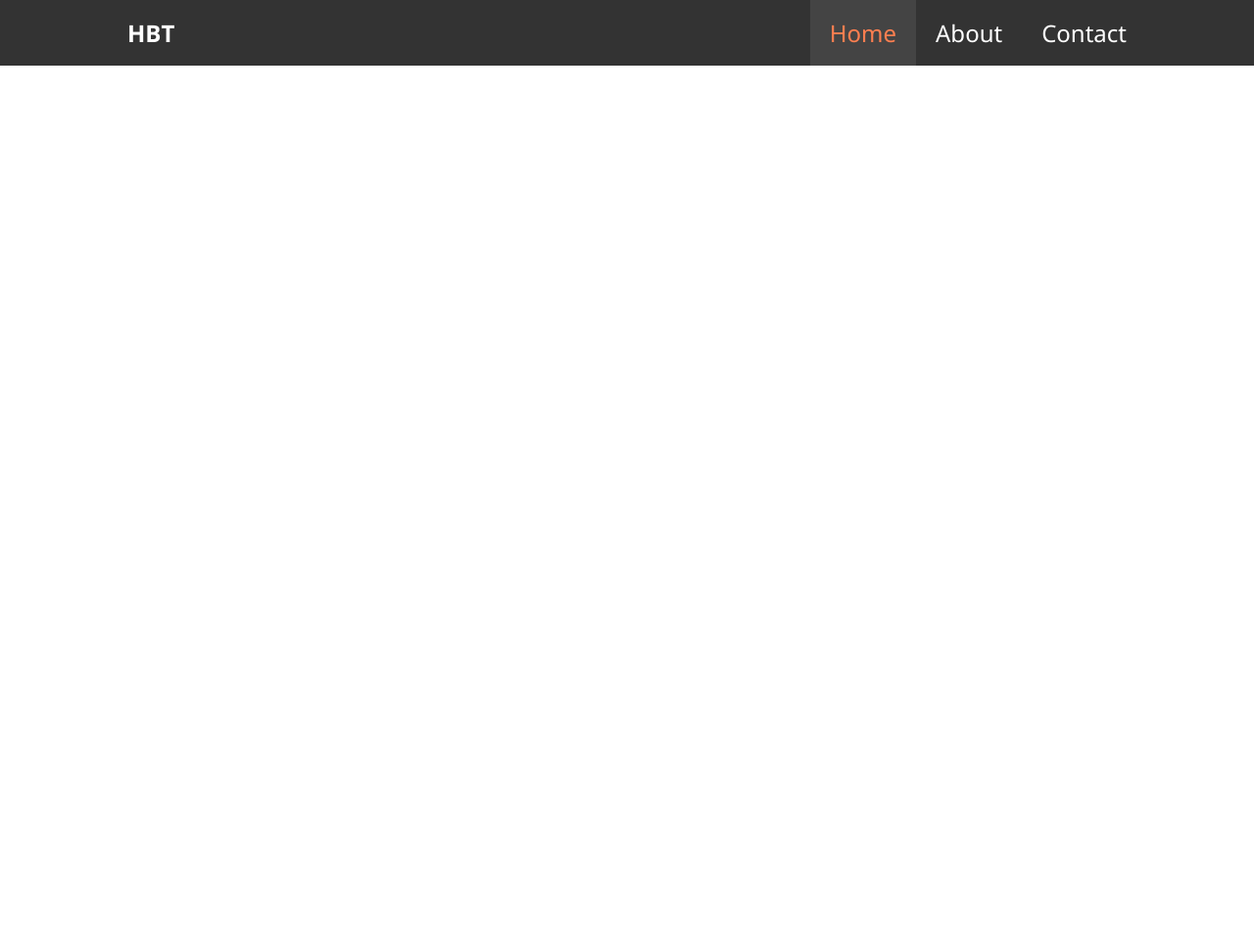
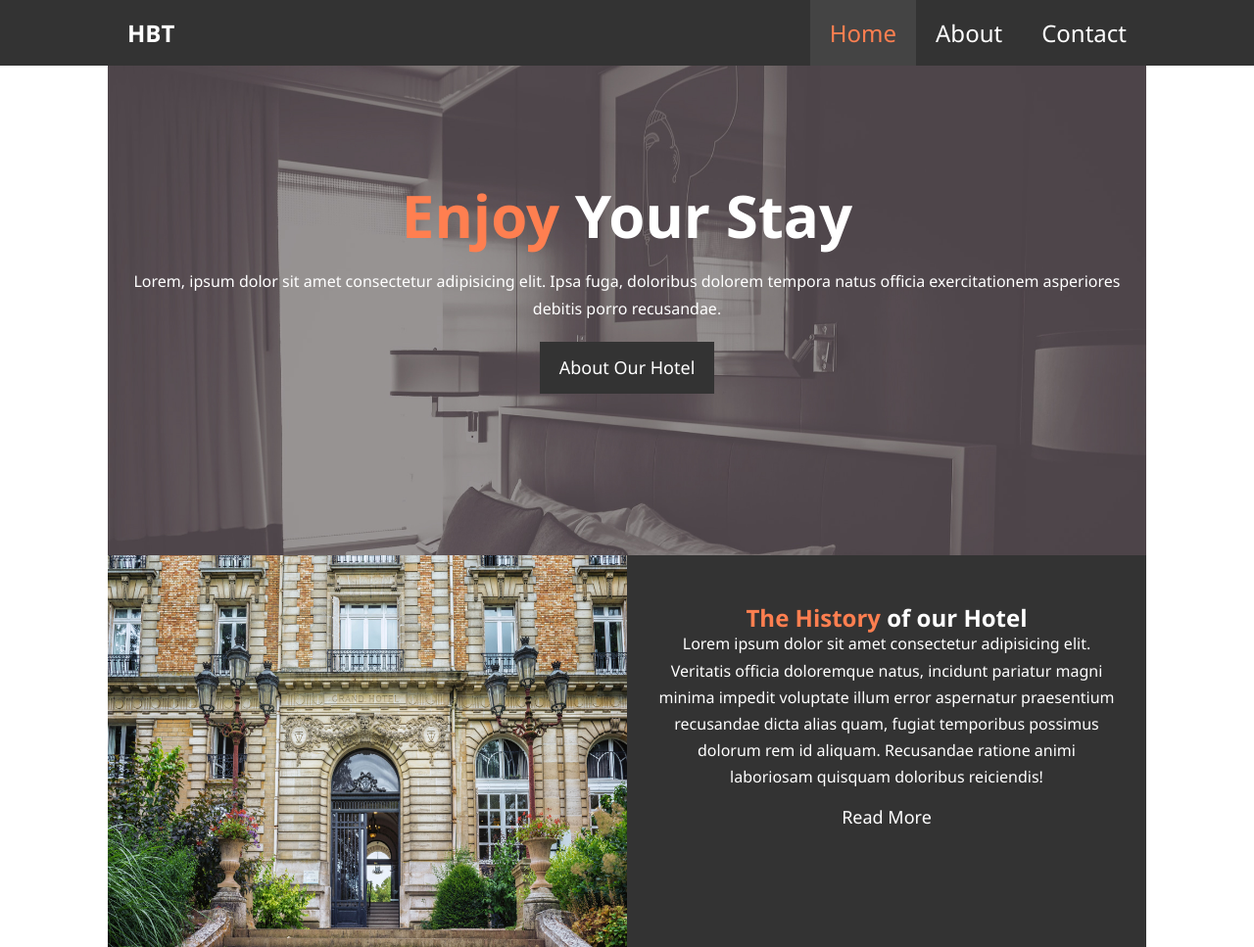
Before and after one commit to ac488603/dummy-hotel-website, a plain HTML site: page index.html in a window 1280 px wide. Shown: the whole page at 98% size. Before the commit the page ends 800 px from the top, so only its background shows below. Drawn offline with Linux system fonts and the light colour scheme.

Commit message:
showcase

```diff
--- a/css/styles.css
+++ b/css/styles.css
@@ -11,8 +11,10 @@ body{
 
 a{
     color:#fff;
+    text-decoration: none;
 }
 
+/*utility*/
 .container{
     margin: auto;
     max-width: 1100px;
@@ -20,6 +22,23 @@ a{
     padding: 0 20px;
 }
 
+.orange-text {
+    color:coral;
+}
+
+.btn{
+    color: white;
+    display: inline-block;
+    padding: 13px 20px;
+    border:none;
+    font-size: 18px;
+    cursor: pointer;
+    background: #333;
+    margin:auto;
+
+}
+
+/* navbar */
 #navbar{
     background: #333;
     color: #fff;
@@ -31,7 +50,6 @@ a{
  }
 
 .logo a {
-    text-decoration: none;
     font-size: x-large;
 }
 
@@ -57,3 +75,46 @@ a{
     color: coral;
     background: #444;
 }
+
+/*showcase*/
+.showcase-content{
+    background: url('/img/showcase.jpg');
+    height: 500px;
+    background-repeat: no-repeat;
+    background-size: cover;
+    overflow: auto;
+    color:#fff;
+    text-align: center;
+}
+
+.showcase-content h1 {
+    margin: 140px  0 40px 0;
+    font-size: 60px;
+}
+
+.showcase-content p{
+    text-align: center;
+    padding-bottom: 20px;
+}
+
+/* home info*/
+.home-info-content {
+    background: #333;
+    color:white;
+    text-align: center;
+    overflow: auto;
+    height: 400px;
+}
+.home-info-content img{
+    width: 50%;
+    background-attachment: center;
+    background-repeat: no-repeat;
+    float:left;
+    min-height: 100%;
+}
+
+.home-info-text{
+    float: right;
+    width:50%;
+    padding: 50px 30px;
+}
--- a/index.html
+++ b/index.html
@@ -1,14 +1,16 @@
 <!--This will always be the home page.-->
 <!DOCTYPE html>
 <html lang="en">
+
     <head>
         <meta charset="UTF-8">
         <meta name="viewport" content="width=device-width, initial-scale=1.0">
         <meta name="description" content="Welcome to the best hotel on this side of the Mississippi.">
         <title>Hotel BT | Welcome</title>
-    <meta name="keywords" content="hotel, fresno hotel, best hotel" >
+        <meta name="keywords" content="hotel, fresno hotel, best hotel">
         <link rel="stylesheet" href="css/styles.css">
     </head>
+
     <body>
         <header>
             <nav id="navbar">
@@ -20,7 +22,35 @@
                         <li><a href="contact.html">Contact</a></li>
                     </ul>
             </nav>
+            <div id="showcase">
+                <div class="container">
+                    <div class="showcase-content">
+                        <h1><span class="orange-text">Enjoy</span> Your Stay</h1>
+                        <p> Lorem, ipsum dolor sit amet consectetur adipisicing elit. Ipsa fuga, doloribus dolorem
+                            tempora natus officia exercitationem asperiores debitis porro recusandae.
+                        </p>
+                        <a class="btn" href="about.html">About Our Hotel</a>
+                    </div>
+                </div>
+                <section id="home-info">
+                    <div class="container">
+                        <div class="home-info-content">
+                            <img src="img/photo-1.jpg" alt="">
+                            <div class="home-info-text">
+                                <h2> <span class="orange-text">The History</span> of our Hotel</h2>
+                                <p>Lorem ipsum dolor sit amet consectetur adipisicing elit. Veritatis officia doloremque
+                                    natus, incidunt pariatur magni minima impedit voluptate illum error aspernatur
+                                    praesentium recusandae dicta alias quam, fugiat temporibus possimus dolorum rem id
+                                    aliquam. Recusandae ratione animi laboriosam quisquam doloribus reiciendis!
+                                </p>
+                                <a class="btn" href="about.html">Read More</a>
+                            </div>
+                        </div>
+                    </div>
+                </section>
+            </div>
             </div>
         </header>
     </body>
+
 </html>
```
Lines whose indentation alone changed are shown as unchanged.
